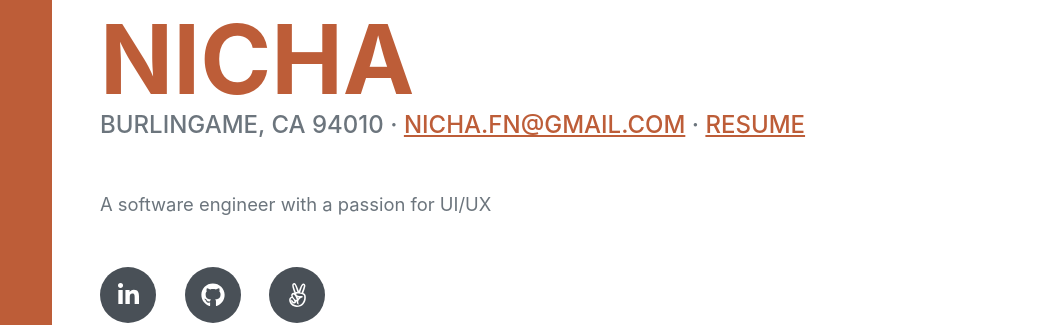
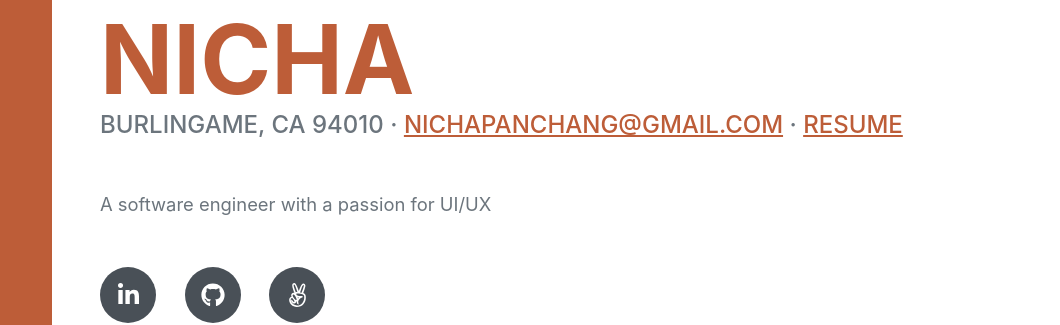
Before and after one commit to nichathong/portfolio, a plain HTML site: page index.html in a window 1280 px wide. Shown: the part 281-606 px from the top of the page, 220-1280 px from the left. Drawn offline with nearby package versions, Linux system fonts and the light colour scheme; a web font is replaced by a local one.

Commit message:
Changed e-mail address

```diff
--- a/index.html
+++ b/index.html
@@ -56,7 +56,7 @@
                     </h1>
                     <div class="subheading mb-5">
                         Burlingame, CA 94010 ·
-                        <a href="mailto:nicha.fn@gmail.com">nicha.fn@gmail.com</a>
+                        <a href="mailto:nichapanchang@gmail.com">nichapanchang@gmail.com</a>
                         ·
                         <a href="assets/img/resume.pdf" target="_blank">resume</a>
 
```
